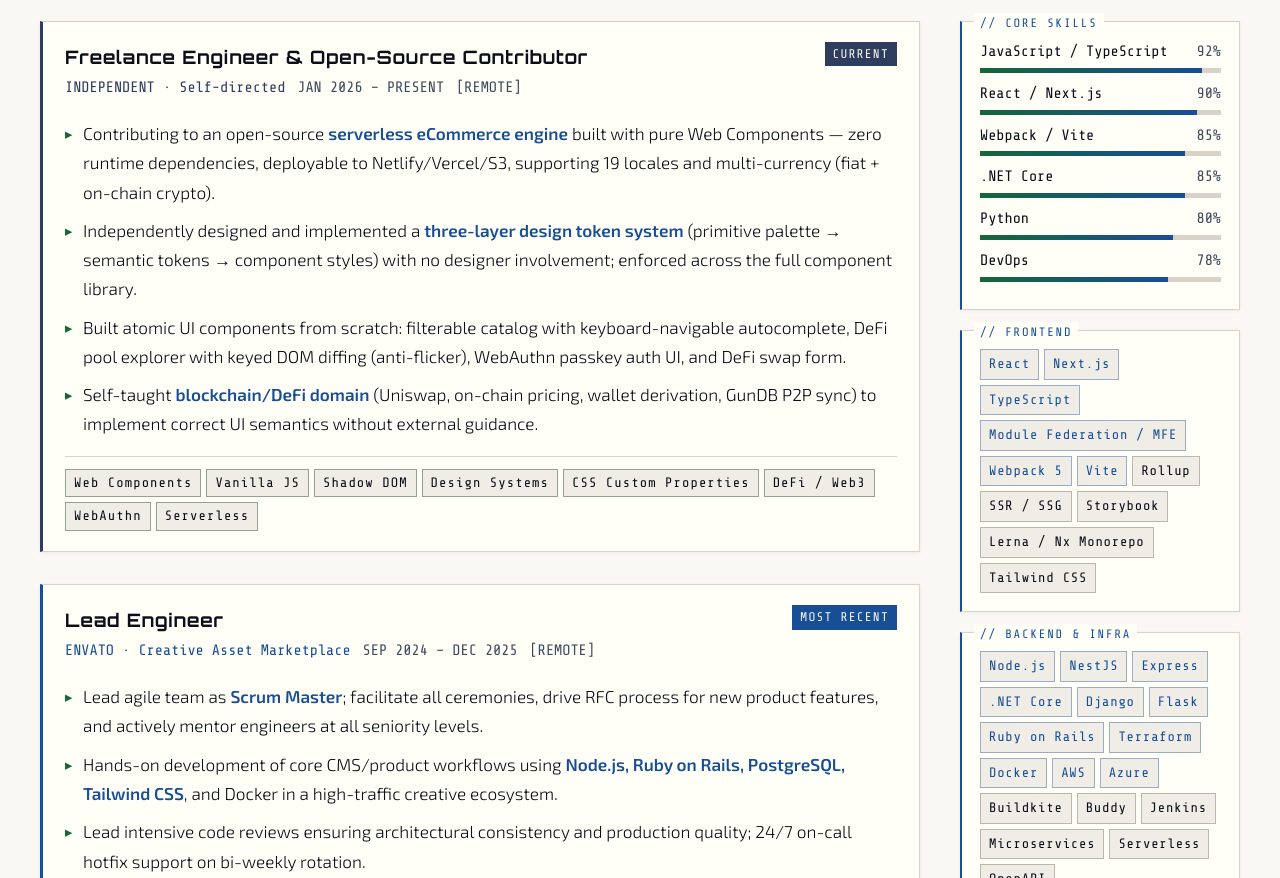
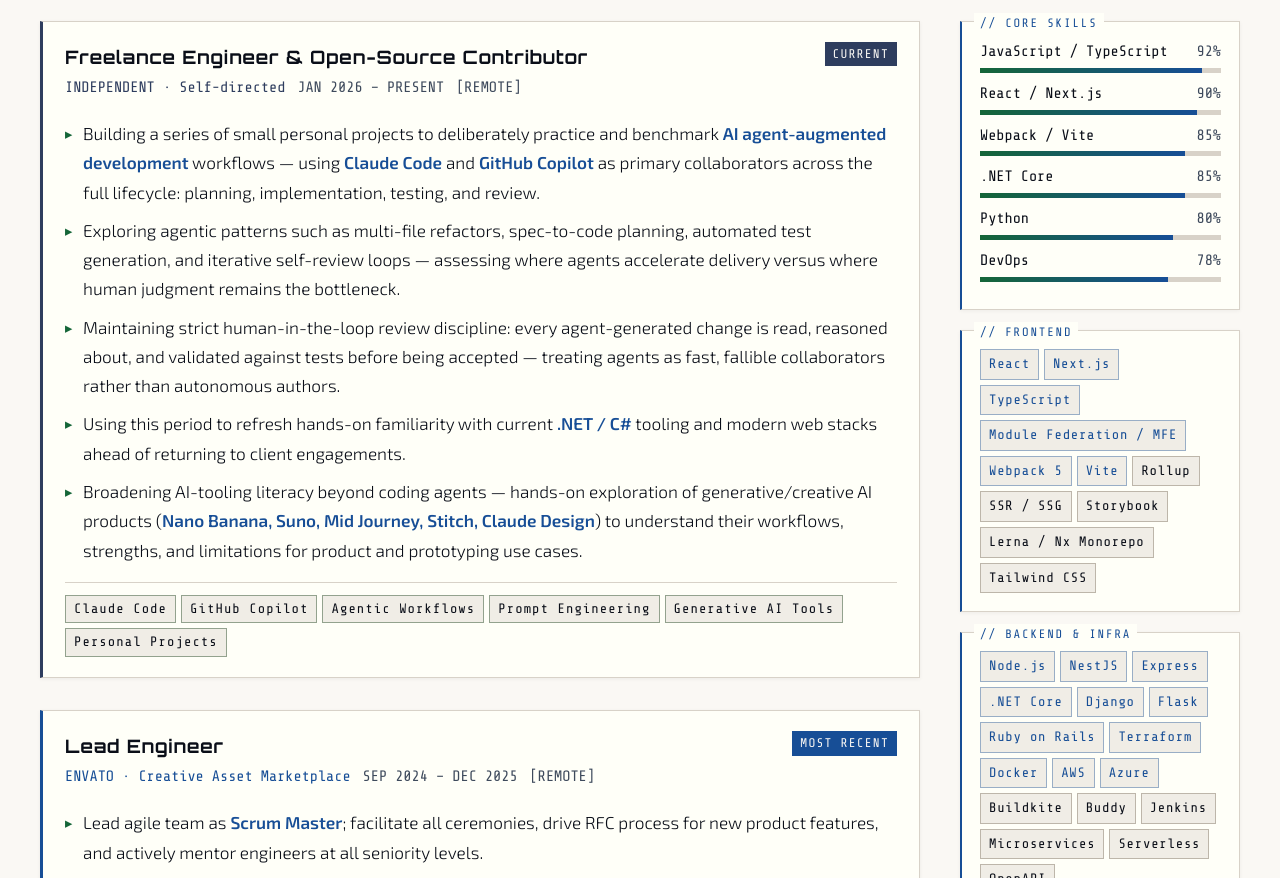
Before and after one commit to huynguyenquoc/huynguyenquoc.github.io, a plain HTML site: page index.html in a window 1280 px wide. Shown: the part 1888-2766 px from the top of the page. Drawn offline with nearby package versions, Linux system fonts and the light colour scheme.

Commit message:
Update index.html

```diff
--- a/index.html
+++ b/index.html
@@ -1027,31 +1027,39 @@
                 <span>[REMOTE]</span>
               </div>
               <ul class="job-bullets">
-                <li>Contributing to an open-source <strong>serverless eCommerce
-                    engine</strong> built with pure Web Components — zero
-                  runtime dependencies, deployable to Netlify/Vercel/S3,
-                  supporting 19 locales and multi-currency (fiat + on-chain
-                  crypto).</li>
-                <li>Independently designed and implemented a <strong>three-layer
-                    design token system</strong> (primitive palette → semantic
-                  tokens → component styles) with no designer involvement;
-                  enforced across the full component library.</li>
-                <li>Built atomic UI components from scratch: filterable catalog
-                  with keyboard-navigable autocomplete, DeFi pool explorer with
-                  keyed DOM diffing (anti-flicker), WebAuthn passkey auth UI,
-                  and DeFi swap form.</li>
-                <li>Self-taught <strong>blockchain/DeFi domain</strong>
-                  (Uniswap, on-chain pricing, wallet derivation, GunDB P2P sync)
-                  to implement correct UI semantics without external
-                  guidance.</li>
+                <li>Building a series of small personal projects to deliberately
+                  practice and benchmark <strong>AI agent-augmented
+                    development</strong> workflows — using
+                  <strong>Claude Code</strong> and <strong>GitHub
+                    Copilot</strong> as primary collaborators across the full
+                  lifecycle: planning, implementation, testing, and review.</li>
+                <li>Exploring agentic patterns such as multi-file refactors,
+                  spec-to-code planning, automated test generation, and
+                  iterative self-review loops — assessing where agents
+                  accelerate delivery versus where human judgment remains the
+                  bottleneck.</li>
+                <li>Maintaining strict human-in-the-loop review discipline:
+                  every agent-generated change is read, reasoned about, and
+                  validated against tests before being accepted — treating
+                  agents as fast, fallible collaborators rather than
+                  autonomous authors.</li>
+                <li>Using this period to refresh hands-on familiarity with
+                  current <strong>.NET / C#</strong> tooling and modern web
+                  stacks ahead of returning to client engagements.</li>
+                <li>Broadening AI-tooling literacy beyond coding agents —
+                  hands-on exploration of generative/creative AI products
+                  (<strong>Nano Banana, Suno, Mid Journey, Stitch, Claude
+                    Design</strong>) to understand their workflows,
+                  strengths, and limitations for product and prototyping use
+                  cases.</li>
               </ul>
               <div class="job-tags">
-                <span class="jt">Web Components</span><span class="jt">Vanilla
-                  JS</span><span class="jt">Shadow DOM</span>
-                <span class="jt">Design Systems</span><span class="jt">CSS
-                  Custom Properties</span>
-                <span class="jt">DeFi / Web3</span><span
-                  class="jt">WebAuthn</span><span class="jt">Serverless</span>
+                <span class="jt">Claude Code</span><span
+                  class="jt">GitHub Copilot</span><span
+                  class="jt">Agentic Workflows</span>
+                <span class="jt">Prompt Engineering</span><span
+                  class="jt">Generative AI Tools</span><span
+                  class="jt">Personal Projects</span>
               </div>
             </div>
           </div>
```
